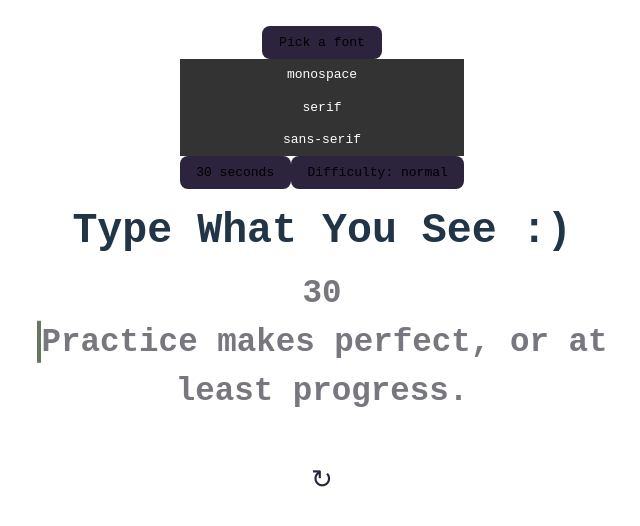
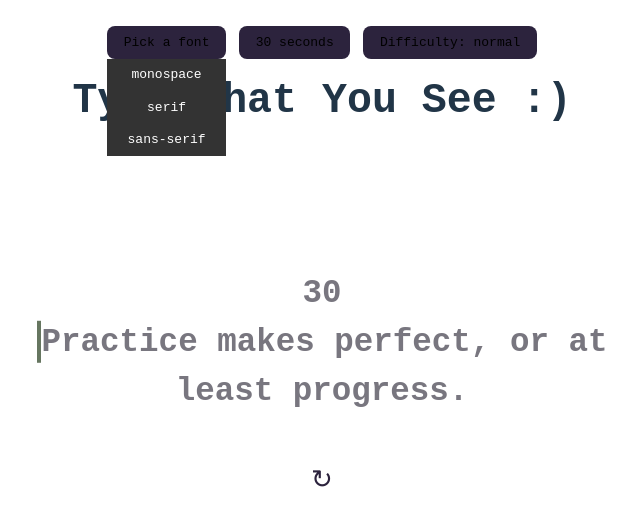
Before and after one commit to InbarMi/typing-practice, a React (Vite) app in the folder typing-app/: page / in a window 1280 px wide. Both pictures are taken after a click on the button "Pick a font". Shown: the top 526 px of the page, without its empty margins (318-958 px from the left). Built offline with nearby package versions, Linux system fonts and the light colour scheme.

Commit message:
Closes #29

```diff
--- a/typing-app/src/App.css
+++ b/typing-app/src/App.css
@@ -55,6 +55,22 @@
   transform: translate(-50%, -50%);
 }
 
+.dropdown-wrapper button{
+  border-radius: 8px;
+  border: 1px solid transparent;
+  padding: 0.6em 1.2em;
+  font-size: 1em;
+  font-weight: 500;
+  font-family: inherit;
+  background-color: #2c233d;
+  cursor: pointer;
+  transition: border-color 0.25s;
+}
+
+.dropdown-wrapper {
+  position: relative;
+}
+
 .dropdown-menu {
   background-color: #333;
   margin: 0;
@@ -64,18 +80,8 @@
   display: flex;
   flex-direction: column;
   align-items: center;
-}
-
-.dropdown button{
-  border-radius: 8px;
-  border: 1px solid transparent;
-  padding: 0.6em 1.2em;
-  font-size: 1em;
-  font-weight: 500;
-  font-family: inherit;
-  background-color: #2c233d;
-  cursor: pointer;
-  transition: border-color 0.25s;
+  position: absolute;
+  width: 100%;
 }
 
 .dropdown-menu li {
--- a/typing-app/src/App.jsx
+++ b/typing-app/src/App.jsx
@@ -55,12 +55,12 @@ function App() {
     return (
         <div className='app-body' style={{fontFamily: selectedFont}}>
             <div className="menu-bar">
-                <div className="dropdown">
+                <div className="dropdown-wrapper">
                     <button onClick={() => setShowFontMenu(prev => !prev)}>
                         Pick a font
                     </button>
                     { showFontMenu && (
-                        <ul className="dropdown-menu">
+                        <ul className="dropdown-menu" id="fontsMenu" >
                             {fontOptions.map(font => (
                                 <li key={font} onClick={() => handleFontSelect(font)}>
                                     {font}
@@ -68,11 +68,13 @@ function App() {
                             ))}
                         </ul>
                     )}
+                </div>
+                <div className="dropdown-wrapper">
                     <button onClick={() => setShowTimeMenu(prev => !prev)}>
                         {selectedTime} seconds
                     </button>
                     { showTimeMenu && (
-                        <ul className="dropdown-menu">
+                        <ul className="dropdown-menu" id="timeMenu">
                             {timeOptions.map(time => (
                                 <li key={time} onClick={() => handleTimeSelect(time)}>
                                     {time} seconds
@@ -80,11 +82,13 @@ function App() {
                             ))}
                         </ul>
                     )}
+                </div>
+                <div className="dropdown-wrapper">
                     <button onClick={() => setShowDifficultyMenu(prev => !prev)}>
                         Difficulty: {selectedDifficulty}
                     </button>
                     { showDifficultyMenu && (
-                        <ul className="dropdown-menu">
+                        <ul className="dropdown-menu" id="levelsMenu">
                             {difficultyOptions.map(level => (
                                 <li key={level} onClick={() => handleDifficultySelect(level)}>
                                     {level}
--- a/typing-app/src/Stats.jsx
+++ b/typing-app/src/Stats.jsx
@@ -9,8 +9,6 @@ function Stats({ stats }) {
 
     return (
         <div className='stats'>
-            <p>Total Correct: {totalCorrect}</p>
-            <p>Total Typed: {totalTyped}</p>
             <p>WPM: {wpm} </p>
             <p>Accuracy: {accuracy}% </p>
         </div>
```
